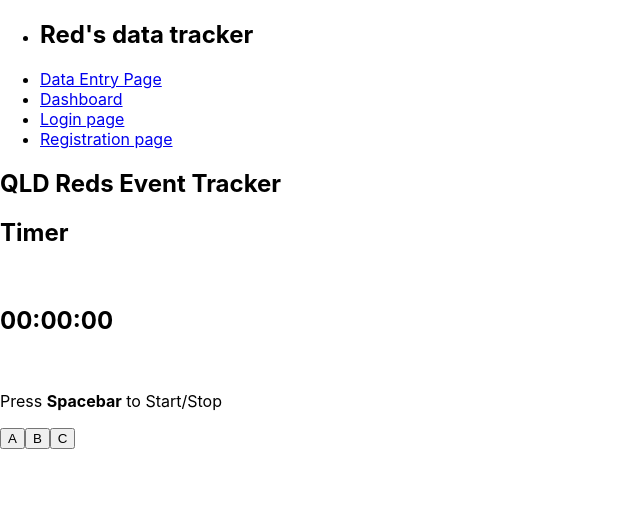
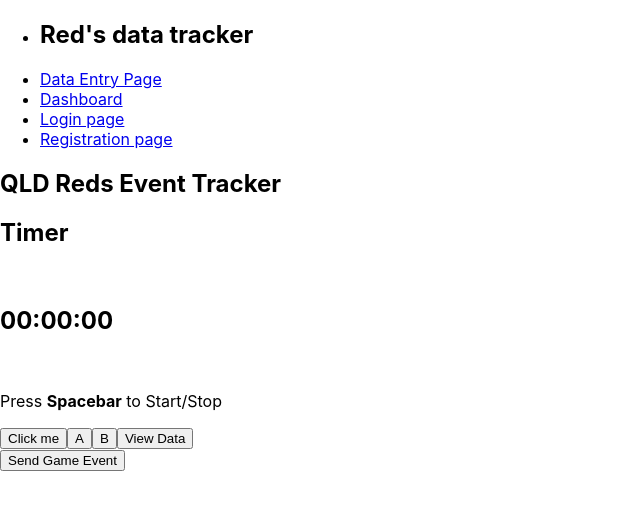
Before and after one commit to Capstone-T404/frontend, a React (Create React App) app: page / in a window 1280 px wide. Shown: the top 510 px of the page, without its empty margins (0-640 px from the left). Built offline with nearby package versions, Linux system fonts and the light colour scheme; no server answers.

Commit message:
Moved buttons from old frontend to new frontend

```diff
--- a/src/App.js
+++ b/src/App.js
@@ -5,7 +5,6 @@
 import LoginPage from "./Components/LoginPage"
 import RegisterPage from "./Components/RegisterPage"
 import Dashboard from "./Components/Dashboard"
-import Navigation from "./Components/Navbar"
 
 function App() {
   return (
--- a/src/Components/Header.jsx
+++ b/src/Components/Header.jsx
@@ -5,6 +5,7 @@
         <header role="banner">
             <div id="icon" style={{ display: "flex", alignItems: "center", gap: "12px" }}>
                 <h1 style={{ fontSize: "1.5rem" }}>QLD Reds Event Tracker</h1>
+
             </div>
         </header>
     );
--- a/src/Components/HomePage.jsx
+++ b/src/Components/HomePage.jsx
@@ -24,8 +24,111 @@
 
 const EventButton = () => (
     <section>
-        <button >A</button>
-        <button >B</button>
-        <button >C</button>
+        <button onClick={buttonClicked()}>Click me</button>
+        <button onClick={insertA()}>A</button>
+        <button onClick={insertB()}>B</button>
+        <button onClick={viewData()}>View Data</button>
+        <div id="abc"></div>
+        <button onClick={sendGameEvent()}>Send Game Event</button>
     </section>
 );
+
+function buttonClicked() {
+    fetch('/buttonClicked', {
+        method: 'POST',
+    })
+        .then(response => {
+            if (!response.ok) {
+                throw new Error('Error');
+            }
+            console.log(response);
+            return response.json();
+        })
+        .then(data => {
+            document.getElementById('abc').innerHTML = data.message;
+        })
+        .catch(error => {
+            console.error('Error:', error);
+        });
+};
+
+function insertA() {
+    fetch('/events/insertA', {
+        method: 'POST',
+    })
+        .then(response => {
+            if (!response.ok) {
+                throw new Error('Error');
+            }
+            console.log(response);
+            return response.json();
+        })
+        .then(data => { })
+        .catch(error => {
+            console.error('Error:', error);
+        });
+}
+function insertB() {
+    fetch('/events/insertB', {
+        method: 'POST',
+    })
+        .then(response => {
+            if (!response.ok) {
+                throw new Error('Error');
+            }
+            console.log(response);
+            return response.json();
+        })
+        .then(data => { })
+        .catch(error => {
+            console.error('Error:', error);
+        });
+}
+function viewData() {
+    fetch('/events/viewData', {
+        method: 'GET',
+    })
+        .then(response => {
+            if (!response.ok) {
+                throw new Error('Error');
+            }
+            console.log(response);
+            return response.json();
+        })
+        .then(data => {
+            document.getElementById('abc').innerHTML = data.message;
+        })
+        .catch(error => {
+            console.error('Error :', error);
+        });
+}
+
+function sendGameEvent() {
+    fetch('/newGameEvent', {
+        method: 'POST',
+        headers: {
+            'content-type': 'application/json',
+        },
+        body: JSON.stringify({
+            time: 1,
+            event: 'R',
+            zone: 'A',
+        }),
+    })
+        .then(response => {
+            if (!response.ok) {
+                throw new Error('Error');
+            }
+            console.log(response);
+            return response.json();
+        })
+        // .then(data => {
+        //     console.log('data: ', data.message.gameTime);
+        //     (document.getElementById('abc').innerHTML = data.message.gameTime),
+        //         data.message.gameEvent,
+        //         data.message.gameZone;
+        // })
+        .catch(error => {
+            console.error('Error :', error);
+        });
+}
```
